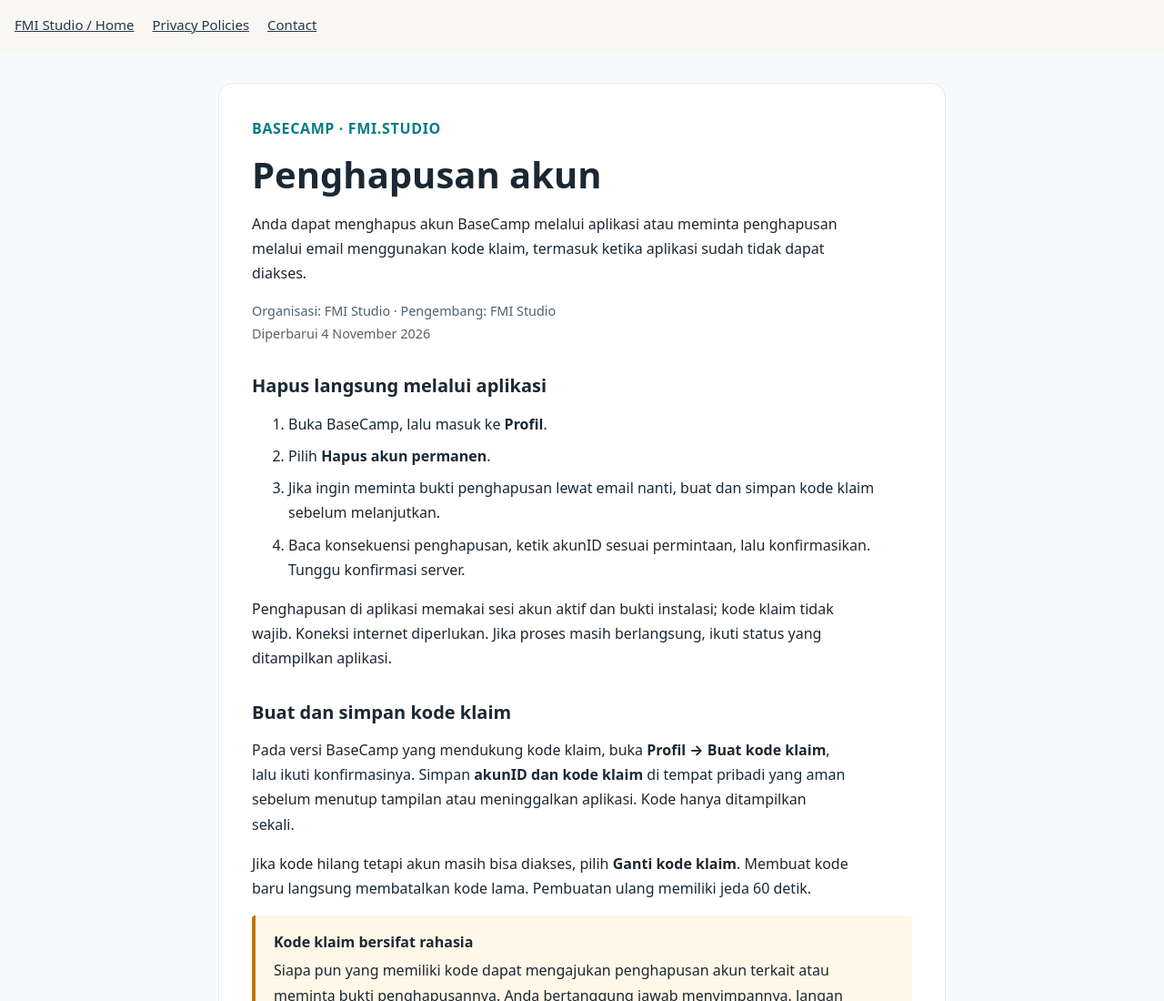
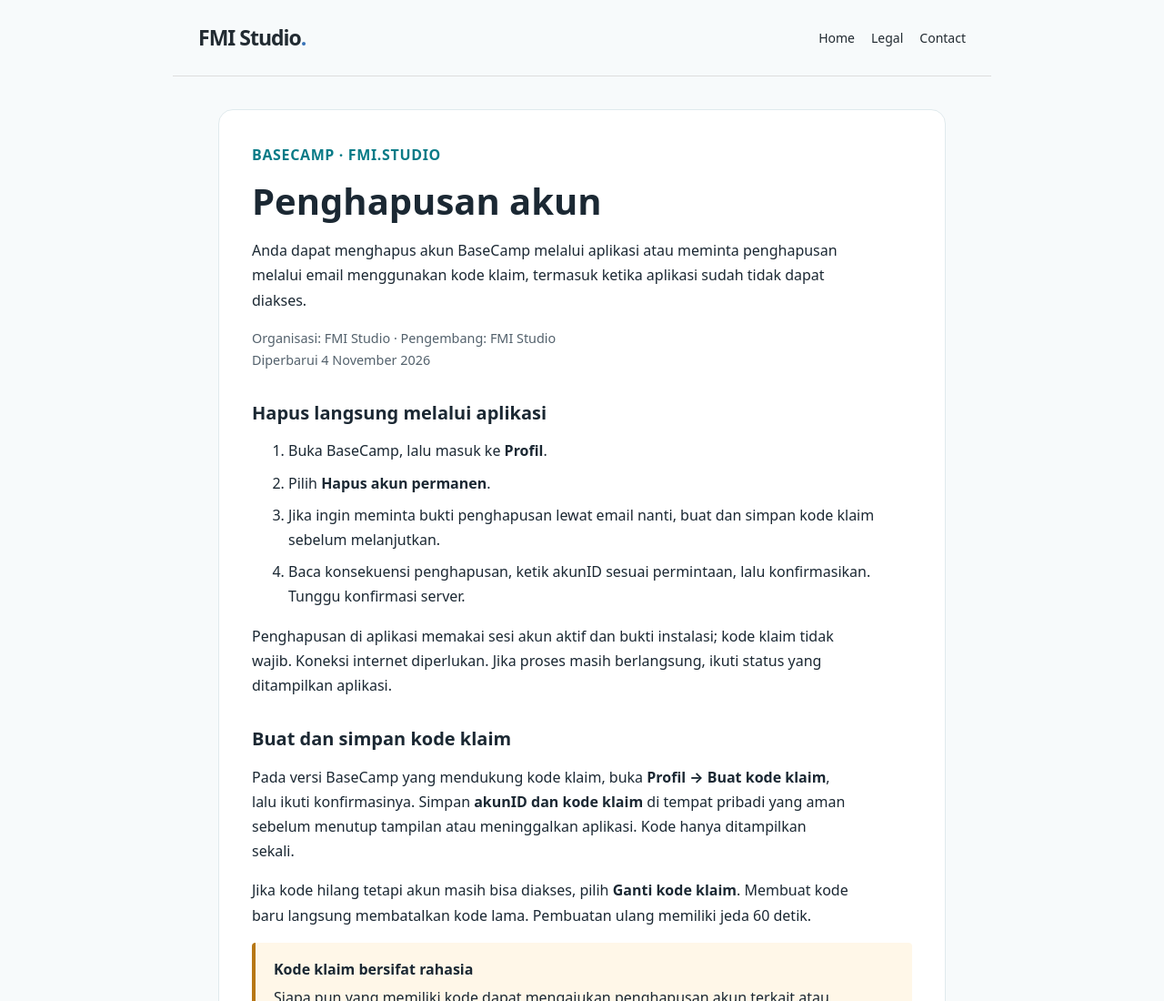
Before and after one commit to FMI-Studio/FMI-Studio.github.io, a plain HTML site: page legal/basecamp/delete-account.html in a window 1280 px wide. Shown: the top 1100 px of the page at 91% size. Drawn offline with Linux system fonts and the light colour scheme.

Commit message:
Standardize BaseCamp legal page header and right-aligned navigation

```diff
--- a/legal/basecamp/delete-account.html
+++ b/legal/basecamp/delete-account.html
@@ -14,10 +14,10 @@ pre{font:inherit;font-size:.95rem;white-space:pre-wrap;overflow-wrap:anywhere;ba
 .button{display:inline-block;background:#087b87;color:white;padding:12px 20px;border-radius:8px;font-weight:650;text-decoration:none}.button:hover{background:#05616a}
 li{margin-bottom:8px}footer{margin-top:36px;padding-top:20px;border-top:1px solid #e0eaed}strong{font-weight:700}
 @media(max-width:820px){main{margin:0;padding:24px 20px;border:0;border-radius:0}}
-</style>
+.site-header{max-width:900px;margin:auto;padding:22px 28px;display:flex;justify-content:space-between;align-items:center;gap:20px;border-bottom:1px solid #ddd}.site-brand{font-size:23px;font-weight:750;letter-spacing:-1px;text-decoration:none;color:#222b32}.site-brand span{color:#3974b8}.site-header nav{display:flex;gap:18px;flex-wrap:wrap}.site-header nav a{font-size:14px;text-decoration:none;color:#222b32}.site-header nav a:hover{text-decoration:underline}@media(max-width:650px){.site-header{align-items:flex-start;flex-direction:column}}</style>
 </head>
 <body>
-<nav aria-label="FMI Studio navigation" style="display:flex;gap:20px;flex-wrap:wrap;padding:16px;background:#f8f7f3;color:#253849;font:15px/1.5 system-ui,-apple-system,Segoe UI,sans-serif"><a href="/" style="color:#253849">FMI Studio / Home</a><a href="/privacy-policies.html" style="color:#253849">Privacy Policies</a><a href="/#contact" style="color:#253849">Contact</a></nav><main>
+<div class="site-header"><a class="site-brand" href="/">FMI Studio<span>.</span></a><nav aria-label="Legal navigation"><a href="/">Home</a><a href="/privacy-policies.html">Legal</a><a href="/#contact">Contact</a></nav></div><main>
 <header><div class="brand">BASECAMP · FMI.STUDIO</div><h1>Penghapusan akun</h1>
 <p>Anda dapat menghapus akun BaseCamp melalui aplikasi atau meminta penghapusan melalui email menggunakan kode klaim, termasuk ketika aplikasi sudah tidak dapat diakses.</p>
 <p class="meta">Organisasi: FMI Studio · Pengembang: FMI Studio<br>Diperbarui 4 November 2026</p></header>
```
